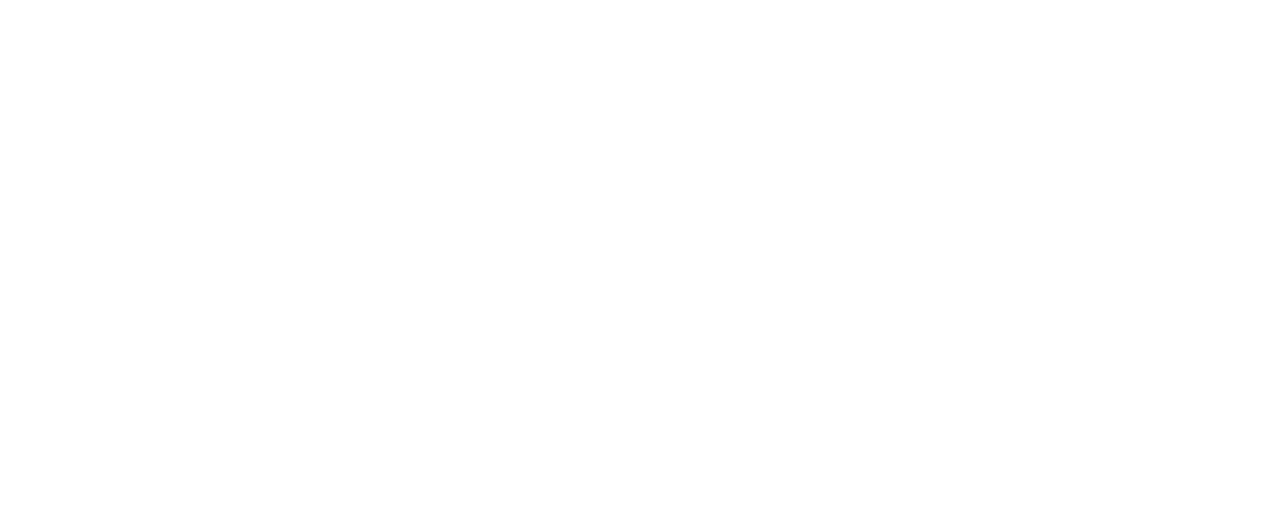
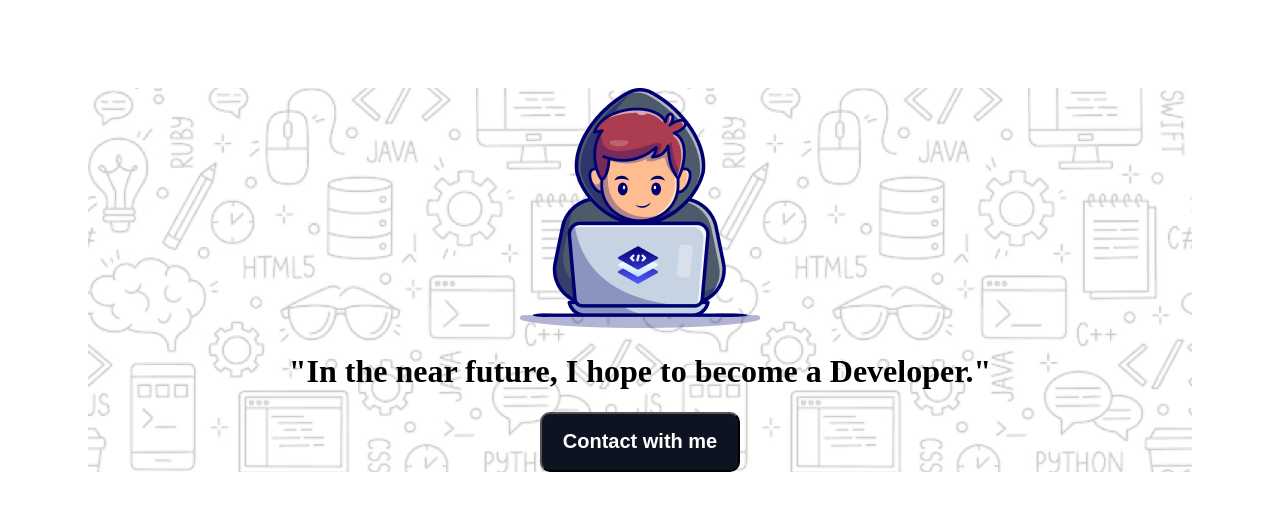
Before and after one commit to Imrul25/assignment-1, a plain HTML site: page index.html in a window 1280 px wide. Drawn offline with Linux system fonts and the light colour scheme; a web font is replaced by a local one.

Commit message:
added header styles

```diff
--- a/index.html
+++ b/index.html
@@ -3,11 +3,23 @@
 <head>
     <meta charset="UTF-8">
     <meta name="viewport" content="width=device-width, initial-scale=1.0">
-    <title>assignment</title>
+    <title>assignment-1</title>
+    <link rel="preconnect" href="https://fonts.googleapis.com">
+<link rel="preconnect" href="https://fonts.gstatic.com" crossorigin>
+<link href="https://fonts.googleapis.com/css2?family=Azeret+Mono:ital,wght@0,100..900;1,100..900&display=swap" rel="stylesheet">
+<link rel="stylesheet" href="styles/assignment1.css">
+
 </head>
-<body>
+<body class="azere-mono-normal">
     <header>
-
+        <div class="banner">
+            <div class="banner-content">
+                <img class="banner-image" src="assets/Group.png" alt="">
+                <h1 class="banner-title">"In the near future, I hope to become a Developer."</h1>
+                <p class="description"></p>
+                <button class="btn-1">Contact with me</button>
+            </div>
+        </div>
     </header>
     <main>
 
--- /dev/null
+++ b/styles/assignment1.css
@@ -0,0 +1,41 @@
+.azeret-mono-normal {
+    font-family: "Azeret Mono", monospace;
+    font-optical-sizing: auto;
+    /* font-weight: bolder; */
+    font-style: normal;
+  }
+  body{
+   text-align: center;
+   align-items: center;
+   justify-content: center;
+   padding: 80px;
+  }
+  /* header styles */
+  header{
+    background-image: url('../assets/Hero-bg.png');
+    background-repeat: no-repeat;
+    background-size: cover;
+    background-position: center;
+    text-align: center;
+    align-items: center;
+    justify-content: center;
+    display: flex;
+    margin-bottom: 150px;
+  }
+
+  .banner-content{
+    align-items: center;
+    width: 900px;
+    text-align: center;
+    align-items: center;
+    justify-content: center;
+  }
+ .btn-1{
+    background-color: rgba(13, 19, 33, 1.00);
+    color: #FFFFFF;
+    width: 200px;
+    height: 60px;
+    font-size: 20px;
+    font-weight: bold;
+    border-radius: 10px;
+ }
```
